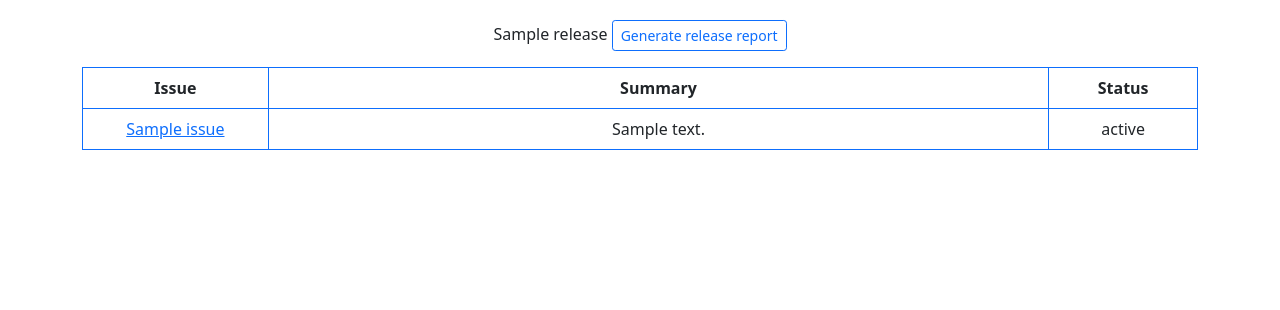
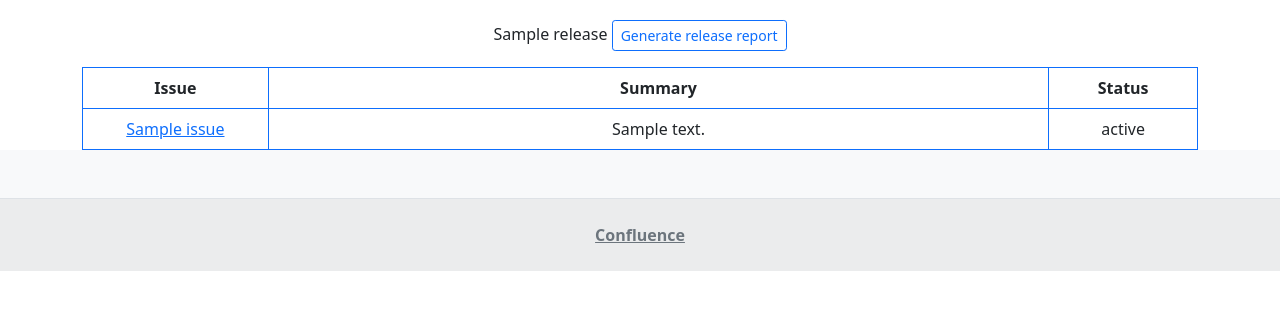
Before and after one commit to GregYavis/qa_report_automation, a Django app: template templates/main_page.html in a window 1280 px wide. Shown: the part 56-366 px from the top of the page. Run offline with Django 3.2, Linux system fonts and the light colour scheme; the template is opened without the code that fills it: most values are stand-ins (such as "Sample title", 1, 10 or a date in 2020).

Commit message:
Небольшой апдейт интерфейса

```diff
--- /dev/null
+++ b/templates/footer.html
@@ -0,0 +1,11 @@
+<!-- Footer -->
+<footer class="text-center text-lg-start bg-light text-muted">
+  <!-- Section: Social media -->
+  <section class="d-flex justify-content-center justify-content-lg-between p-4 border-bottom"> </section>
+
+  <div class="text-center p-4" style="background-color: rgba(0, 0, 0, 0.05);">
+    <a class="text-reset fw-bold" href="https://confluence.4slovo.ru/pages/viewpage.action?pageId=111116295">Confluence</a>
+  </div>
+  <!-- Copyright -->
+</footer>
+<!-- Footer -->
--- a/templates/main_page.html
+++ b/templates/main_page.html
@@ -1,12 +1,3 @@
-<!DOCTYPE html>
-<html lang="en">
-<head>
-    <meta charset="UTF-8">
-    <title>QA-automation</title>
-</head>
-
-<!-- Custom CSS -->
-
 {% include 'navbar.html' %}
 {% block content %}
     {% if messages %}
@@ -61,3 +52,4 @@
 
 
 {% endblock %}
+{% include 'footer.html' %}
--- a/templates/navbar.html
+++ b/templates/navbar.html
@@ -1,7 +1,15 @@
+{% load static %}
+<!DOCTYPE html>
+<html lang="en">
+<head>
+    <meta charset="UTF-8">
+    <title>QA-automation</title>
+    <link rel="shortcut icon" href="{%  static 'favicon.ico' %}">
+</head>
 <link href="https://cdn.jsdelivr.net/npm/bootstrap@5.0.2/dist/css/bootstrap.min.css" rel="stylesheet" integrity="sha384-EVSTQN3/azprG1Anm3QDgpJLIm9Nao0Yz1ztcQTwFspd3yD65VohhpuuCOmLASjC" crossorigin="anonymous">
 <script src="https://cdn.jsdelivr.net/npm/bootstrap@5.0.2/dist/js/bootstrap.min.js" integrity="sha384-cVKIPhGWiC2Al4u+LWgxfKTRIcfu0JTxR+EQDz/bgldoEyl4H0zUF0QKbrJ0EcQF" crossorigin="anonymous"></script>
 
-<nav class="navbar navbar-expand-lg navbar-light bg-light">
+<nav class="navbar navbar-expand-lg navbar-light bg-light" >
   <div class="container-fluid">
     <a class="navbar-brand" href="#">QA-automation</a>
 
```
Also changed, not shown: static/favicon.ico (added).
